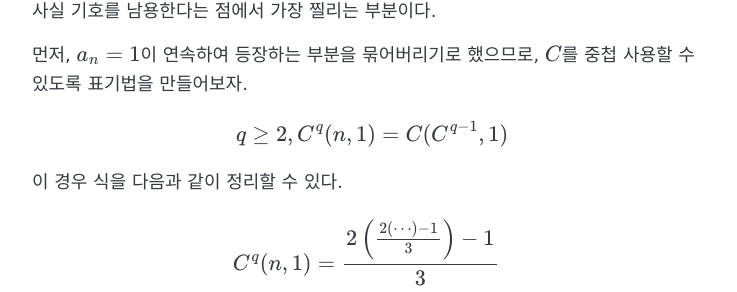
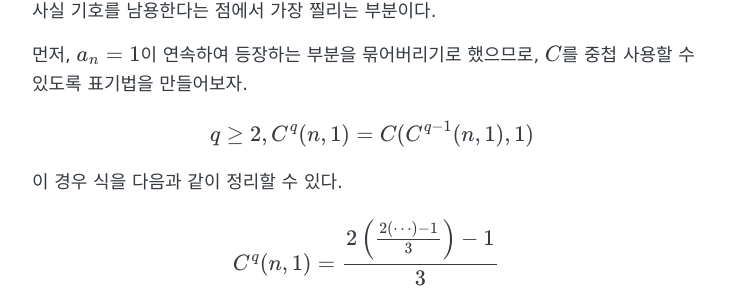
Before and after one commit to higstudev/higstudev.github.io, a Jekyll site: the page built from _posts/2024-02-18-collatz-conjecture.md, in a window 1280 px wide and 900 px high, scrolled down 4248 px. Shown: the part 139-431 px from the top of the window, without its empty margins (268-1005 px from the left). Built offline with Jekyll 4.4.1, drawn with Linux system fonts in a browser that asks for light colours; formulas are drawn with MathJax 3.

Commit message:
Update 2024-02-18-collatz-conjecture.md

```diff
--- a/_posts/2024-02-18-collatz-conjecture.md
+++ b/_posts/2024-02-18-collatz-conjecture.md
@@ -144,7 +144,7 @@ $\{p_n\}$과 $\{q_n\}$의 원소를 집합으로 묶어 각각 $P$와 $N$이라
 
 먼저, $a_n = 1$이 연속하여 등장하는 부분을 묶어버리기로 했으므로, $C$를 중첩 사용할 수 있도록 표기법을 만들어보자.
 
-$$q \geq 2, C^{q}(n, 1) = C(C^{q-1}, 1)$$
+$$q \geq 2, C^{q}(n, 1) = C(C^{q-1}(n, 1), 1)$$
 
 이 경우 식을 다음과 같이 정리할 수 있다.
 
```
